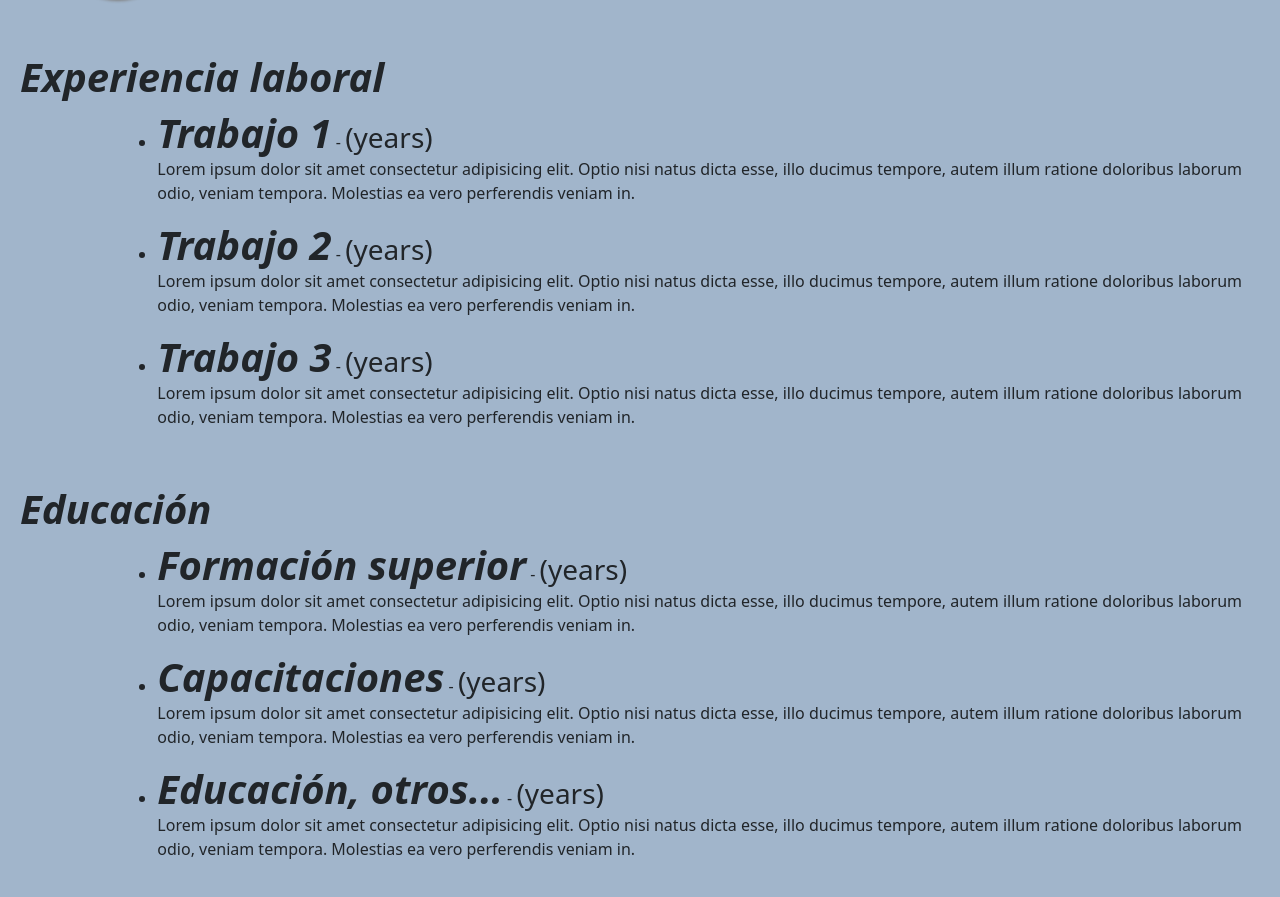
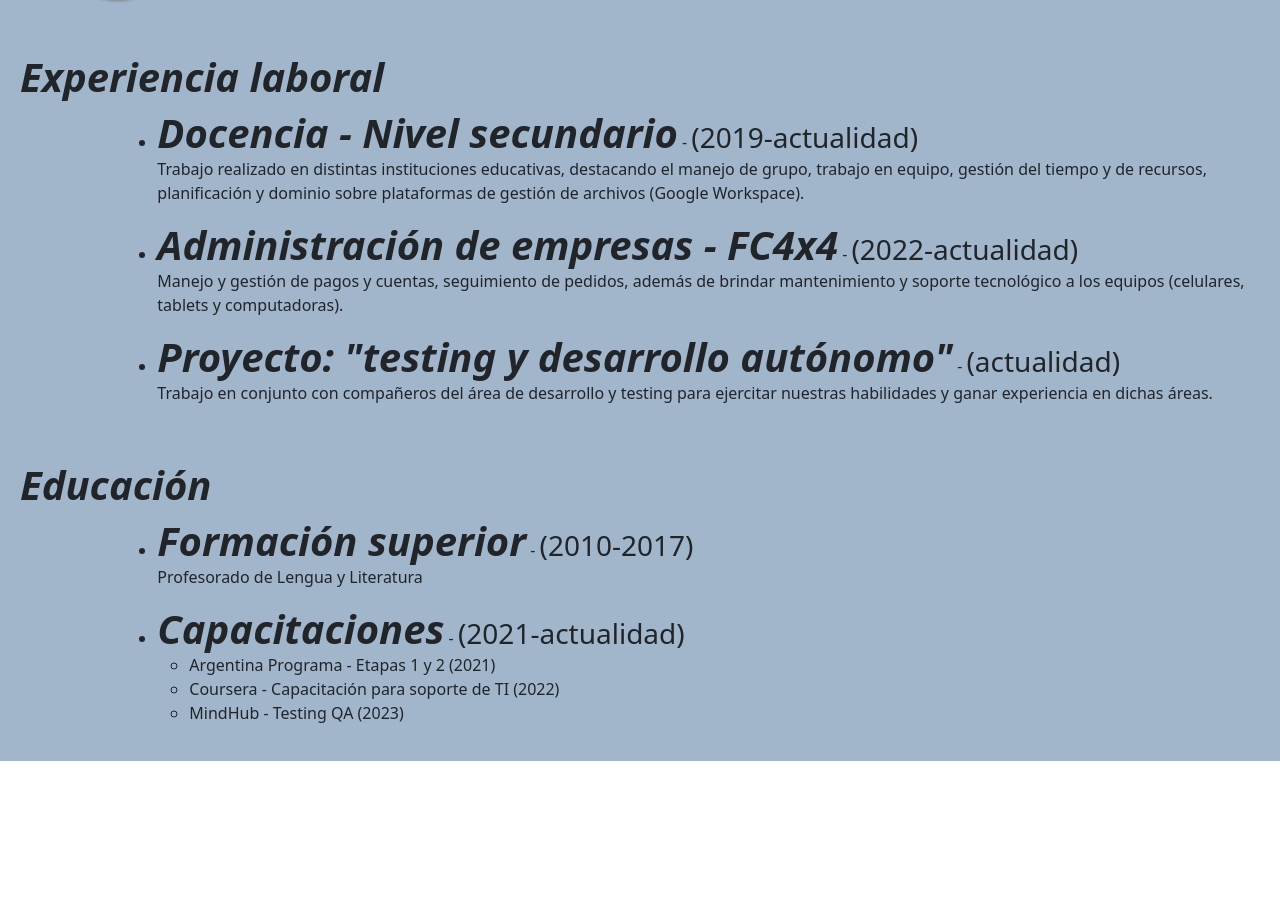
Before and after one commit to anis6273/Proyecto-ArgProg2023, an Angular app in the folder Proyecto-ArgProg/: page / in a window 1280 px wide. Shown: the part 907-1804 px from the top of the page. After the commit the page ends 1668 px from the top, so only its background shows below. Built offline with nearby package versions, Linux system fonts and the light colour scheme.

Commit message:
carga de info - acerca de, experiencia, trabajo

```diff
--- a/Proyecto-ArgProg/src/app/componentes/acerca-de/acerca-de.component.html
+++ b/Proyecto-ArgProg/src/app/componentes/acerca-de/acerca-de.component.html
@@ -10,7 +10,7 @@
     <div class="col-xs-12 col-sm-8 col-md-8 col-lg-8">
         <span>
             <h1>Acerca de mí</h1>
-            <p>Lorem ipsum dolor sit amet consectetur adipisicing elit. Possimus illo, veritatis neque sapiente deserunt totam fugiat facere, inventore veniam id incidunt unde cum eius nemo rem corrupti iure iste quasi!</p>
+            <p>Soy docente, tester QA jr. y desarrolladora en formación. Siempre me encuentro en busca de adquirir nuevos conocimientos y habilidades de forma autodidacta, como también busco mejorar y desarrollarme cada día más como profesional y como persona.</p>
         </span>
     </div>
 </div>
--- a/Proyecto-ArgProg/src/app/componentes/educacion/educacion.component.html
+++ b/Proyecto-ArgProg/src/app/componentes/educacion/educacion.component.html
@@ -4,21 +4,25 @@
     <div class="col-lg-11">
         <ul>
             <li>
-                <h1>Formación superior</h1> - <h3>(years)</h3>
+                <h1>Formación superior</h1> - <h3>(2010-2017)</h3>
             </li>
-            <p>Lorem ipsum dolor sit amet consectetur adipisicing elit. Optio nisi natus dicta esse, illo ducimus tempore, autem illum ratione doloribus laborum odio, veniam tempora. Molestias ea vero perferendis veniam in.</p>
+            <p>Profesorado de Lengua y Literatura</p>
         </ul>
         <ul>
             <li>
-                <h1>Capacitaciones</h1> - <h3>(years)</h3>
+                <h1>Capacitaciones</h1> - <h3>(2021-actualidad)</h3>
+                <ul>
+                    <li>
+                        Argentina Programa - Etapas 1 y 2 (2021)
+                    </li>
+                    <li>
+                        Coursera - Capacitación para soporte de TI (2022)
+                    </li>
+                    <li>
+                        MindHub - Testing QA (2023)
+                    </li>
+                </ul>
             </li>
-            <p>Lorem ipsum dolor sit amet consectetur adipisicing elit. Optio nisi natus dicta esse, illo ducimus tempore, autem illum ratione doloribus laborum odio, veniam tempora. Molestias ea vero perferendis veniam in.</p>
-        </ul>
-        <ul>
-            <li>
-                <h1>Educación, otros...</h1> - <h3>(years)</h3>
-            </li>
-            <p>Lorem ipsum dolor sit amet consectetur adipisicing elit. Optio nisi natus dicta esse, illo ducimus tempore, autem illum ratione doloribus laborum odio, veniam tempora. Molestias ea vero perferendis veniam in.</p>
         </ul>
     </div>
 </div>
--- a/Proyecto-ArgProg/src/app/componentes/experiencia/experiencia.component.html
+++ b/Proyecto-ArgProg/src/app/componentes/experiencia/experiencia.component.html
@@ -4,21 +4,21 @@
     <div class="col-lg-11">
         <ul>
             <li>
-                <h1>Trabajo 1</h1> - <h3>(years)</h3>
+                <h1>Docencia - Nivel secundario</h1> - <h3>(2019-actualidad)</h3>
             </li>
-            <p>Lorem ipsum dolor sit amet consectetur adipisicing elit. Optio nisi natus dicta esse, illo ducimus tempore, autem illum ratione doloribus laborum odio, veniam tempora. Molestias ea vero perferendis veniam in.</p>
+            <p>Trabajo realizado en distintas instituciones educativas, destacando el manejo de grupo, trabajo en equipo, gestión del tiempo y de recursos, planificación y dominio sobre plataformas de gestión de archivos (Google Workspace).</p>
         </ul>
         <ul>
             <li>
-                <h1>Trabajo 2</h1> - <h3>(years)</h3>
+                <h1>Administración de empresas - FC4x4</h1> - <h3>(2022-actualidad)</h3>
             </li>
-            <p>Lorem ipsum dolor sit amet consectetur adipisicing elit. Optio nisi natus dicta esse, illo ducimus tempore, autem illum ratione doloribus laborum odio, veniam tempora. Molestias ea vero perferendis veniam in.</p>
+            <p>Manejo y gestión de pagos y cuentas, seguimiento de pedidos, además de brindar mantenimiento y soporte tecnológico a los equipos (celulares, tablets y computadoras).</p>
         </ul>
         <ul>
             <li>
-                <h1>Trabajo 3</h1> - <h3>(years)</h3>
+                <h1>Proyecto: "testing y desarrollo autónomo"</h1> - <h3>(actualidad)</h3>
             </li>
-            <p>Lorem ipsum dolor sit amet consectetur adipisicing elit. Optio nisi natus dicta esse, illo ducimus tempore, autem illum ratione doloribus laborum odio, veniam tempora. Molestias ea vero perferendis veniam in.</p>
+            <p>Trabajo en conjunto con compañeros del área de desarrollo y testing para ejercitar nuestras habilidades y ganar experiencia en dichas áreas.</p>
         </ul>
     </div>
 </div>
```
